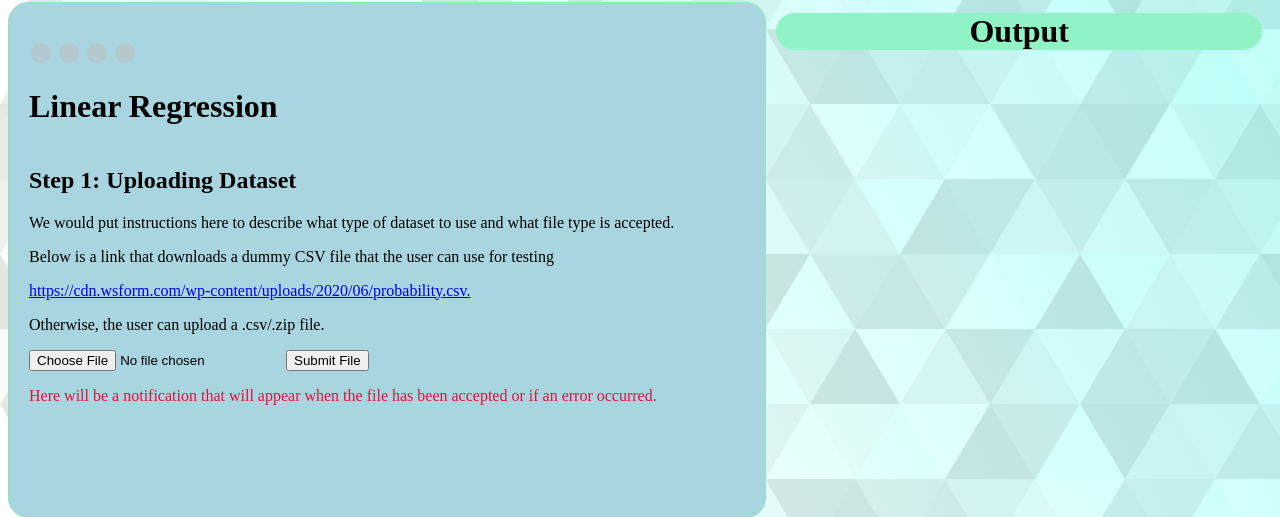
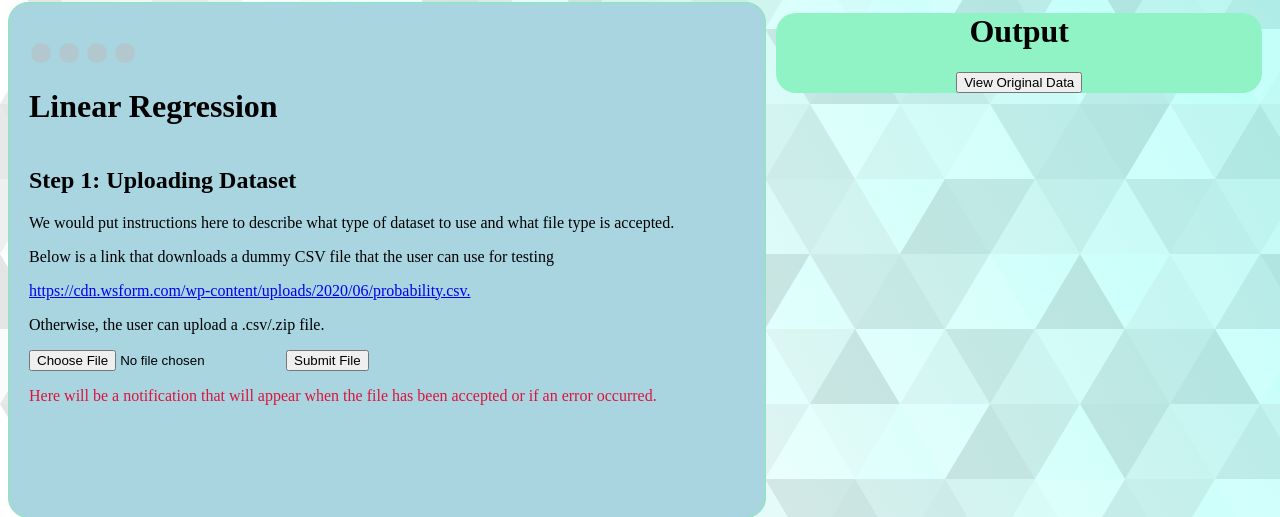
Before and after one commit to TAWinterton2/CS-F600-ML-GUI, a Flask app: page /linear in a window 1280 px wide. Shown: the part 46-563 px from the top of the page. Run offline with Flask 3, Linux system fonts and the light colour scheme.

Commit message:
added display  data function

```diff
--- a/website/static/ml_form_script.js
+++ b/website/static/ml_form_script.js
@@ -83,3 +83,8 @@ function fixStepIndicator(n) {
   //... and adds the "active" class to the current step:
   x[n].className += " active";
 }
+
+function openWin(){
+  var myWindow = window.open("", "MsgWindow", "width=500,height=500");
+  myWindow.document.write("<p>[Insert Dummy Data here]</p>");
+}
--- a/website/templates/ml_form.html
+++ b/website/templates/ml_form.html
@@ -407,8 +407,13 @@
 
 
                     <input type="submit" name="hyperparams" value="Hyperparams">
+
                 {% endif %}
+
+
                 </form>
+
+
 
                 <!-- Div for Running the Model-->
                 <form class="tab" id="run" method="POST"><h2>Step 5: Run</h2>
@@ -432,7 +437,6 @@
             </div>
             <script type="text/javascript" id="js_tabs" tab_num = {{tab}} src="{{url_for('static', filename='ml_form_script.js')}}"></script>
         </div>
-
 
         <!-- Div for Output Display on Right Hand Side of Webpage-->
         <div class="display">
@@ -573,8 +577,14 @@
                     }
                     });
                     </script>
+
                 {% endif %}
+                <form>
+                    <input type="button" value="View Original Data" onclick="openWin()">
+                </form>
             </div>
+
         </div>
+
     </div>
 {% endblock %}
```
